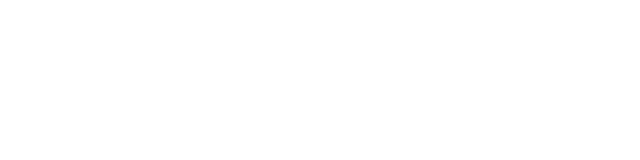
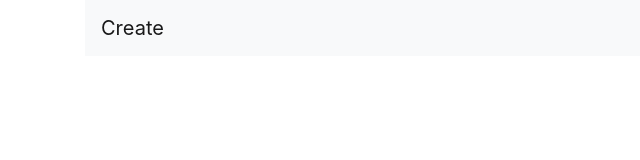
Before and after one commit to mavelyc/appapp, a React (Create React App) app in the folder client/: page / in a window 1280 px wide. Shown: the top 160 px of the page, without its empty margins (0-640 px from the left). Built offline with nearby package versions, Linux system fonts and the light colour scheme; the HTML template or start-up script is replaced by a standard one.

Commit message:
navbar component and routing works

```diff
--- a/client/src/App.js
+++ b/client/src/App.js
@@ -4,11 +4,13 @@
 import 'bootstrap/dist/css/bootstrap.min.css';
 
 import CreateApp from './components/CreateApp';
+import Navbar from './components/Navbar';
 
 function App() {
   return (
     <Router>
       <div className="container">
+        <Navbar/>
         <Route path='/create' component={CreateApp}/>
       </div>
     </Router>
--- /dev/null
+++ b/client/src/components/Navbar.js
@@ -0,0 +1,18 @@
+import React, { Component } from 'react'
+import 'bootstrap/dist/css/bootstrap.min.css';
+import { Link } from 'react-router-dom';
+
+
+class Navbar extends Component {
+
+    render() {
+        return (
+            <nav class="navbar navbar-expand-lg navbar-light bg-light">
+                <Link to="/create" className="navbar-brand">Create</Link>
+            </nav>
+        )
+    }
+
+};
+
+export default Navbar;
```
